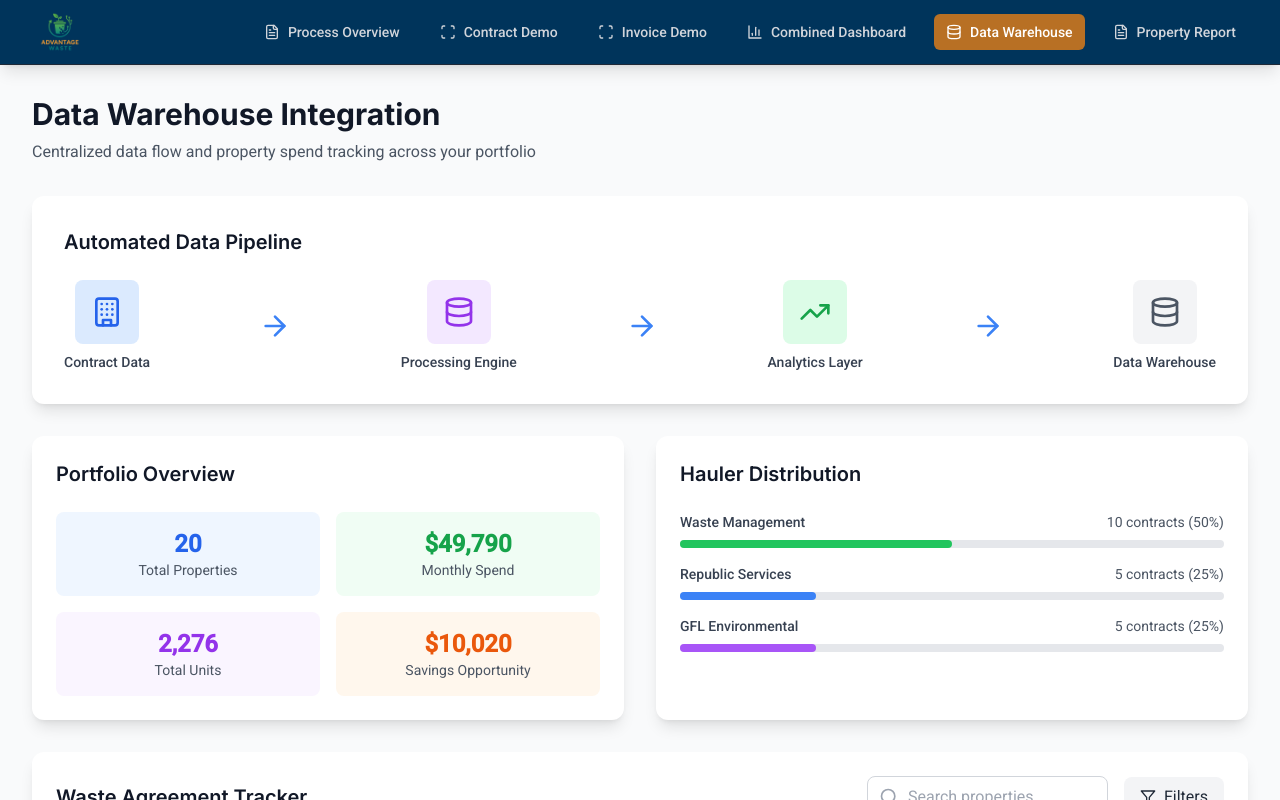
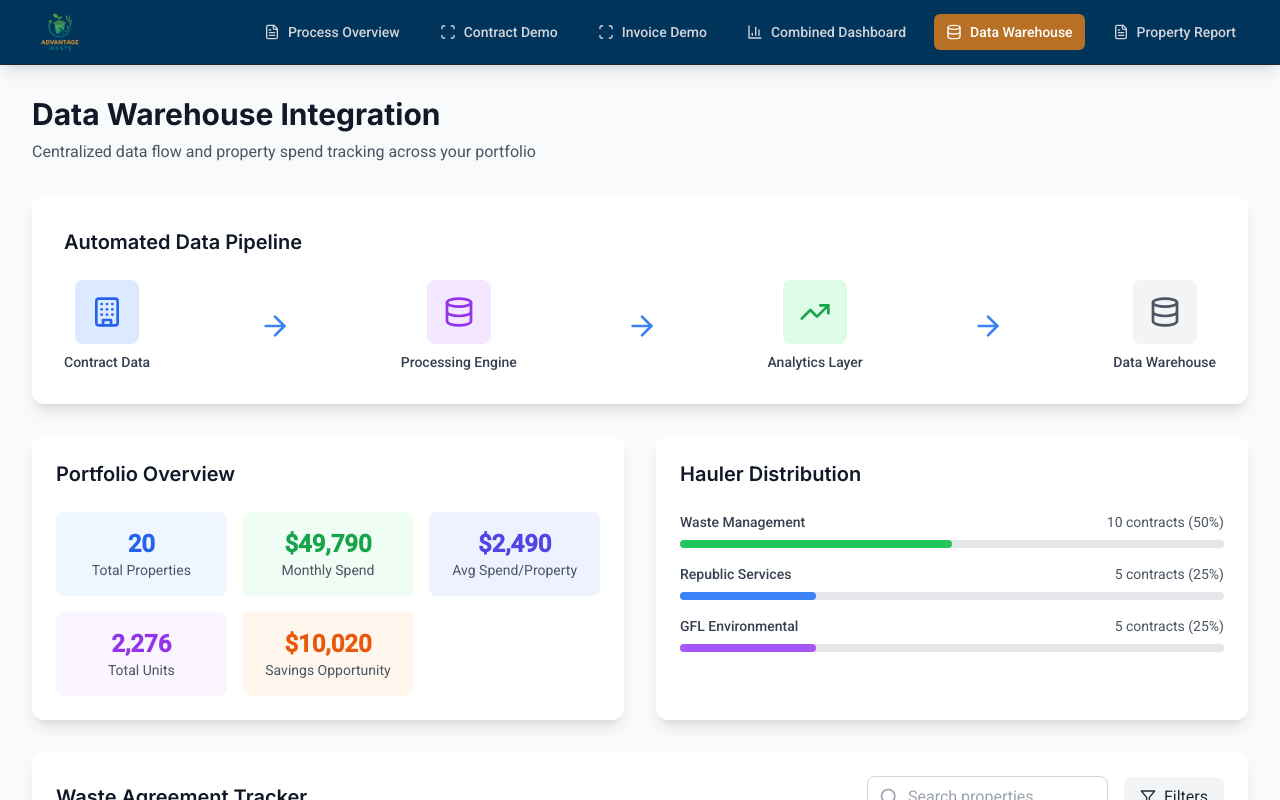
Before and after one commit to tryinhard1080/SharkTank, a React (Vite) app: page / in a window 1280 px wide. Both pictures are taken after a click on the button "Data Warehouse". Shown: the top 800 px of the page. Built offline with nearby package versions, Linux system fonts and the light colour scheme.

Commit message:
Add average spend per property to Data Warehouse dashboard

```diff
--- a/src/components/DataWarehouse.tsx
+++ b/src/components/DataWarehouse.tsx
@@ -227,6 +227,7 @@ const DataWarehouse: React.FC = () => {
   const totalMonthlySpend = properties.reduce((sum, property) => sum + property.monthlySpend, 0);
   const totalUnits = properties.reduce((sum, property) => sum + property.units, 0);
   const totalSavingsOpportunity = properties.reduce((sum, property) => sum + property.savingsOpportunity, 0);
+  const averageSpendPerProperty = Math.round(totalMonthlySpend / totalProperties);
 
   const handleSort = (field: string) => {
     if (sortField === field) {
@@ -330,7 +331,7 @@ const DataWarehouse: React.FC = () => {
           {/* Key Metrics */}
           <div className="bg-white rounded-xl shadow-lg p-6">
             <h3 className="text-xl font-semibold text-gray-900 mb-6">Portfolio Overview</h3>
-            <div className="grid grid-cols-2 gap-4">
+            <div className="grid grid-cols-2 lg:grid-cols-3 gap-4">
               <div className="bg-blue-50 p-4 rounded-lg text-center">
                 <div className="text-2xl font-bold text-blue-600">{totalProperties}</div>
                 <div className="text-sm text-gray-600">Total Properties</div>
@@ -338,6 +339,10 @@ const DataWarehouse: React.FC = () => {
               <div className="bg-green-50 p-4 rounded-lg text-center">
                 <div className="text-2xl font-bold text-green-600">${totalMonthlySpend.toLocaleString()}</div>
                 <div className="text-sm text-gray-600">Monthly Spend</div>
+              </div>
+              <div className="bg-indigo-50 p-4 rounded-lg text-center">
+                <div className="text-2xl font-bold text-indigo-600">${averageSpendPerProperty.toLocaleString()}</div>
+                <div className="text-sm text-gray-600">Avg Spend/Property</div>
               </div>
               <div className="bg-purple-50 p-4 rounded-lg text-center">
                 <div className="text-2xl font-bold text-purple-600">{totalUnits.toLocaleString()}</div>
```
